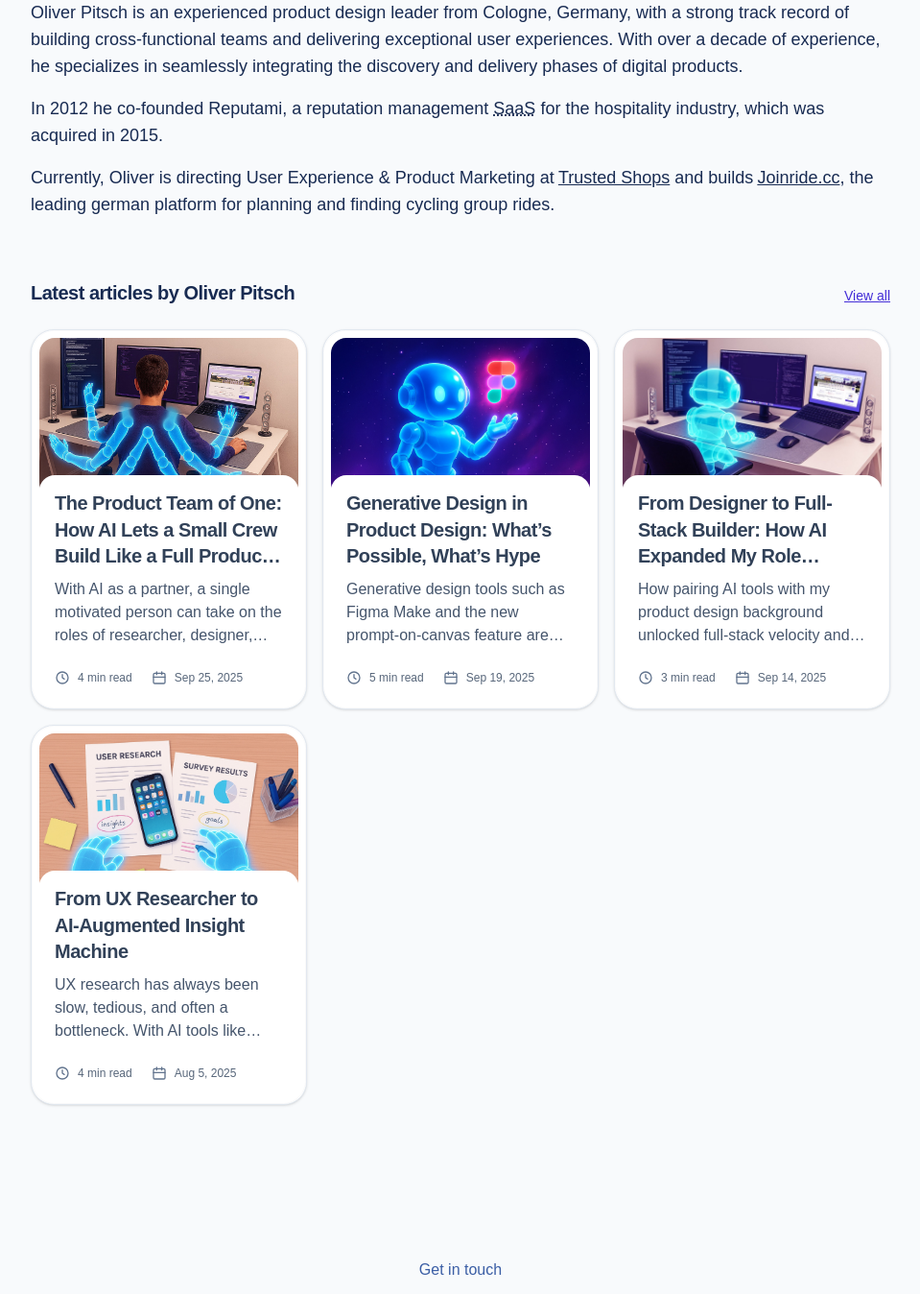
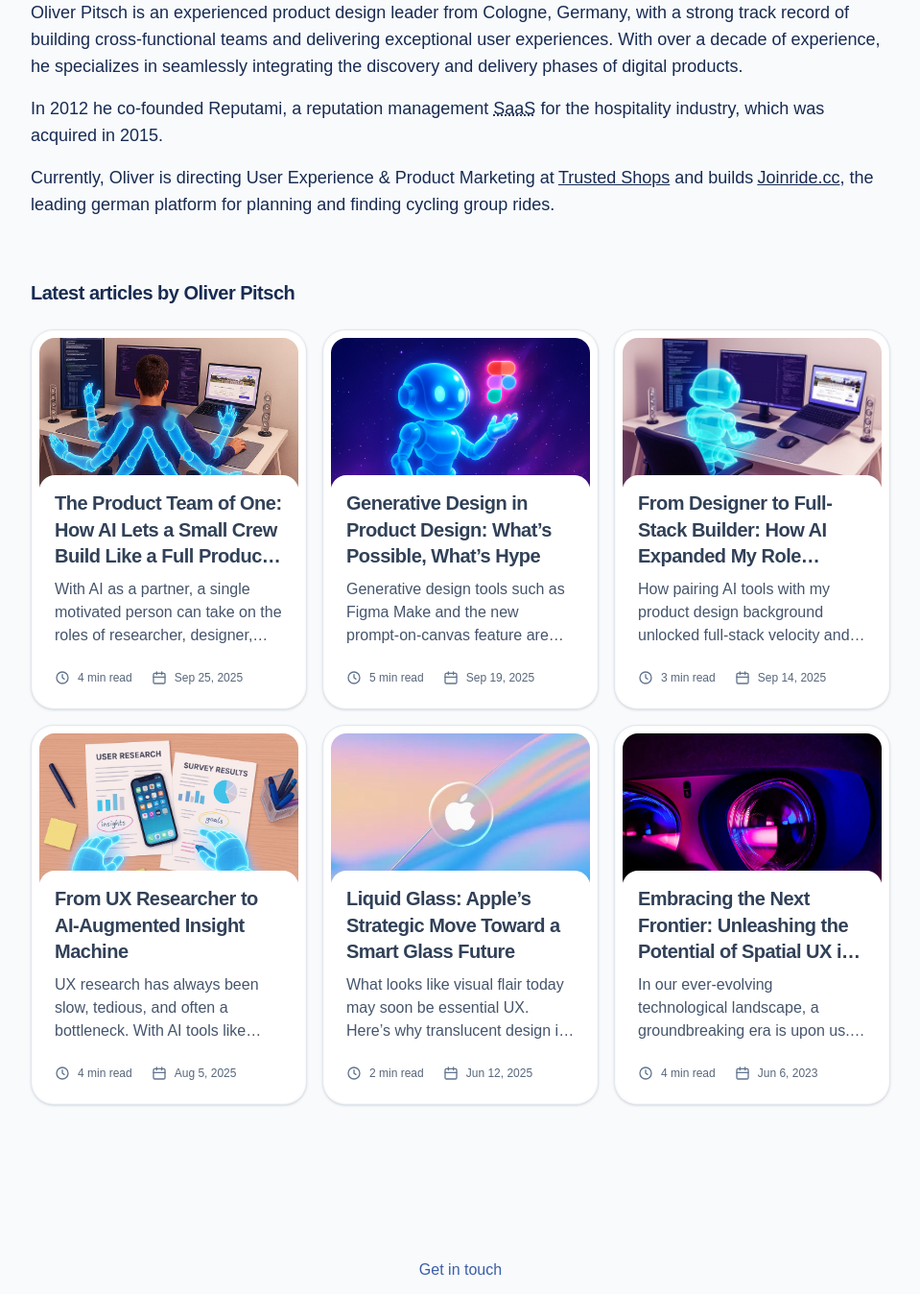
Before and after one commit to oliverpitsch/oliverpitsch.github.io, a Next.js app: page / in a window 1280 px wide. Shown: the part 1291-2639 px from the top of the page at 96% size, without its empty margins (160-1119 px from the left). Built offline with nearby package versions, Linux system fonts and the light colour scheme.

Commit message:
Show 6 latest articles on homepage
Increased the number of latest articles displayed from 4 to 6 and updated the logic for determining if more articles are available. This provides users with access to more recent content on the homepage.

```diff
--- a/src/app/page.tsx
+++ b/src/app/page.tsx
@@ -132,8 +132,8 @@ function Social() {
 
 export default async function Home() {
   const allArticles = await getAllArticlesMeta();
-  const latestArticles = allArticles.slice(0, 4);
-  const hasMoreArticles = allArticles.length > 4;
+  const latestArticles = allArticles.slice(0, 6);
+  const hasMoreArticles = allArticles.length > 6;
   return (
     <div className="min-h-screen bg-[#F8FAFC] dark:bg-[#182B52] text-[#182B52] dark:text-white">
       <Topline />
```
